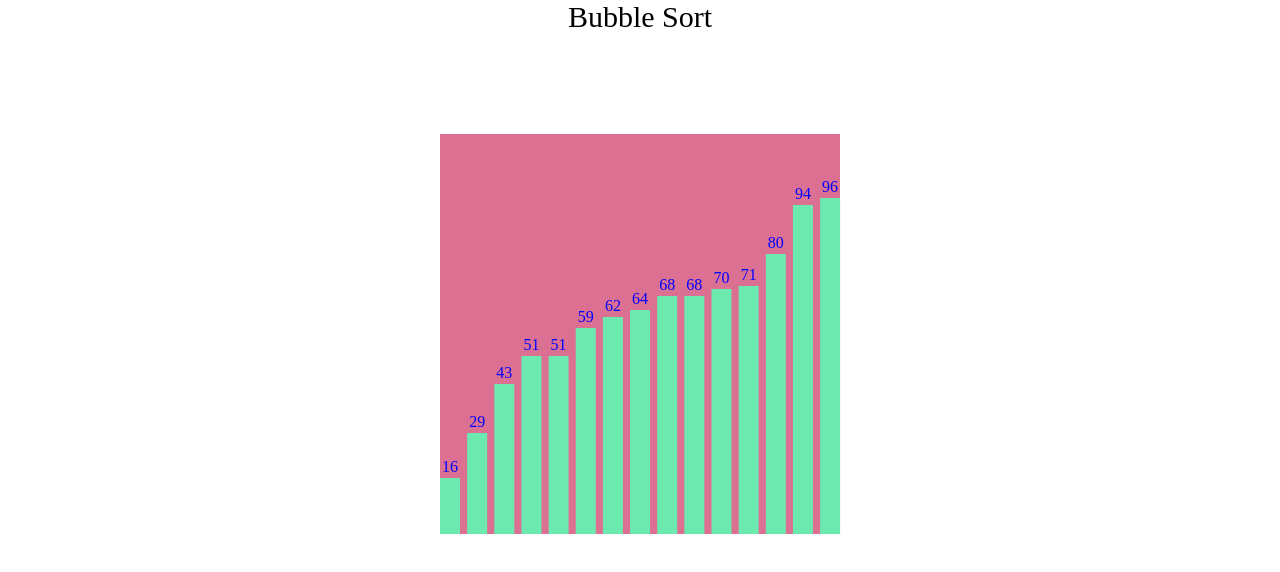
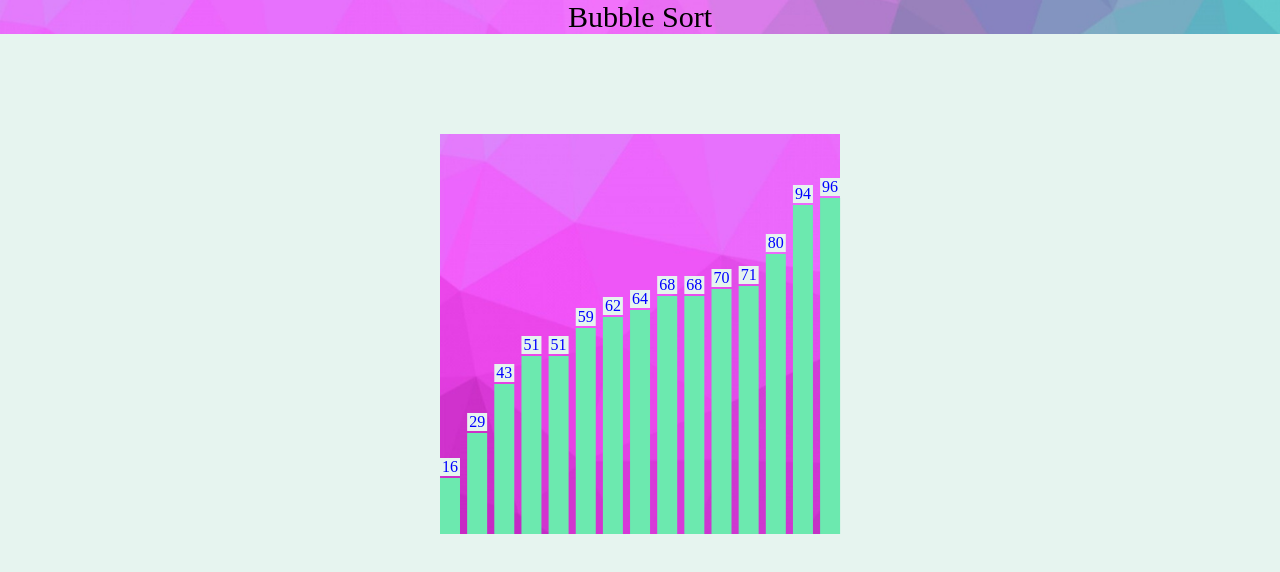
Before and after one commit to bjverma/bubbleSortVisualizer, a plain HTML site: page index.html in a window 1280 px wide. Drawn offline with Linux system fonts and the light colour scheme.

Commit message:
background

```diff
--- a/style.css
+++ b/style.css
@@ -2,15 +2,17 @@
     margin: 0;
     padding: 0;
     box-sizing: border-box;
+    background-color: rgb(230, 244, 239);
 }
 
 header {
     font-size: 30px;
     text-align: center;
+    background-image: url("/Untitled\ design.png");
 }
 
 .arrayBox {
-    background-color: palevioletred;
+    background-image: url("/Untitled\ design.png");
     height: 400px;
     width: 400px;
     margin: auto;
```
Also changed, not shown: Untitled design.png (added).
